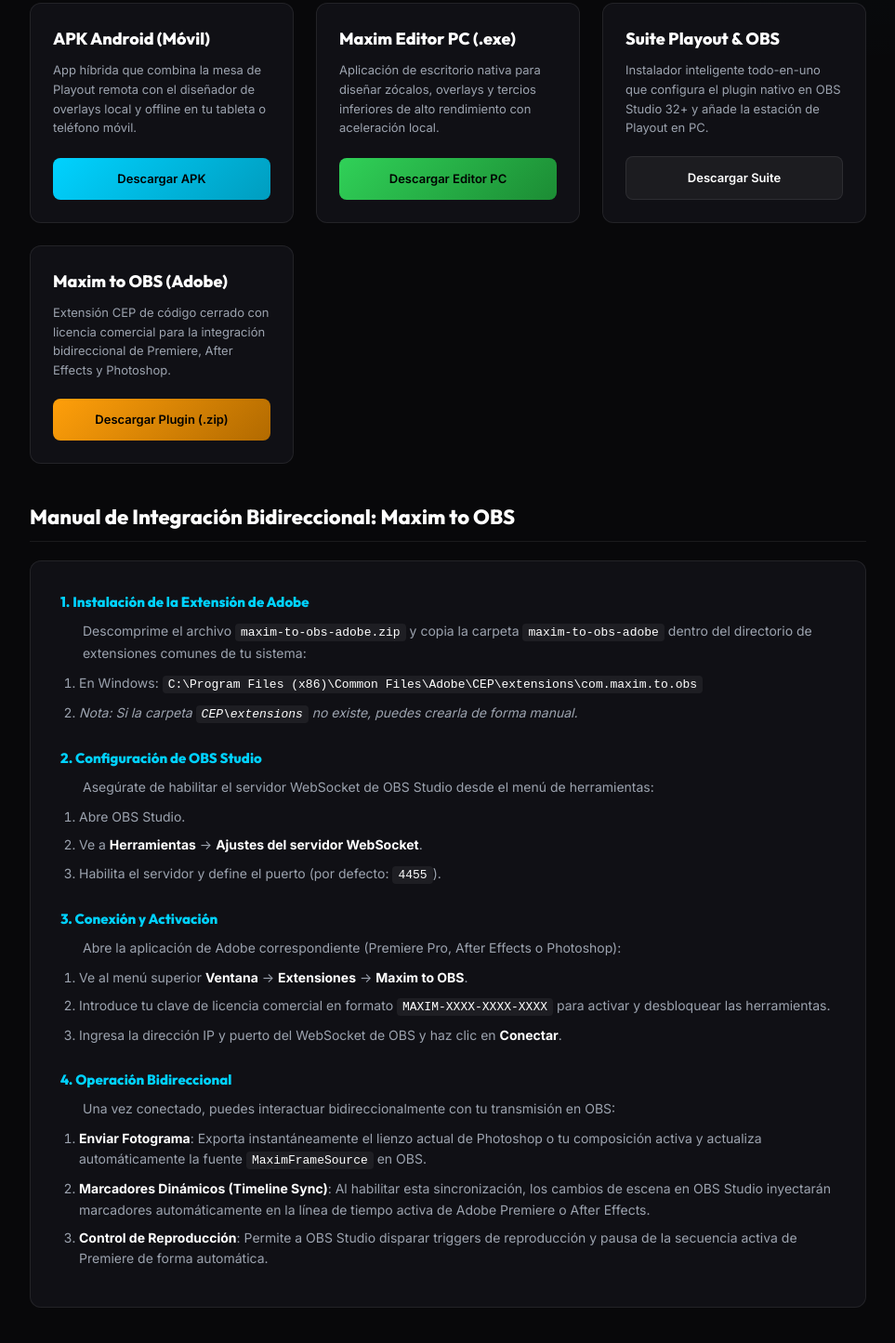
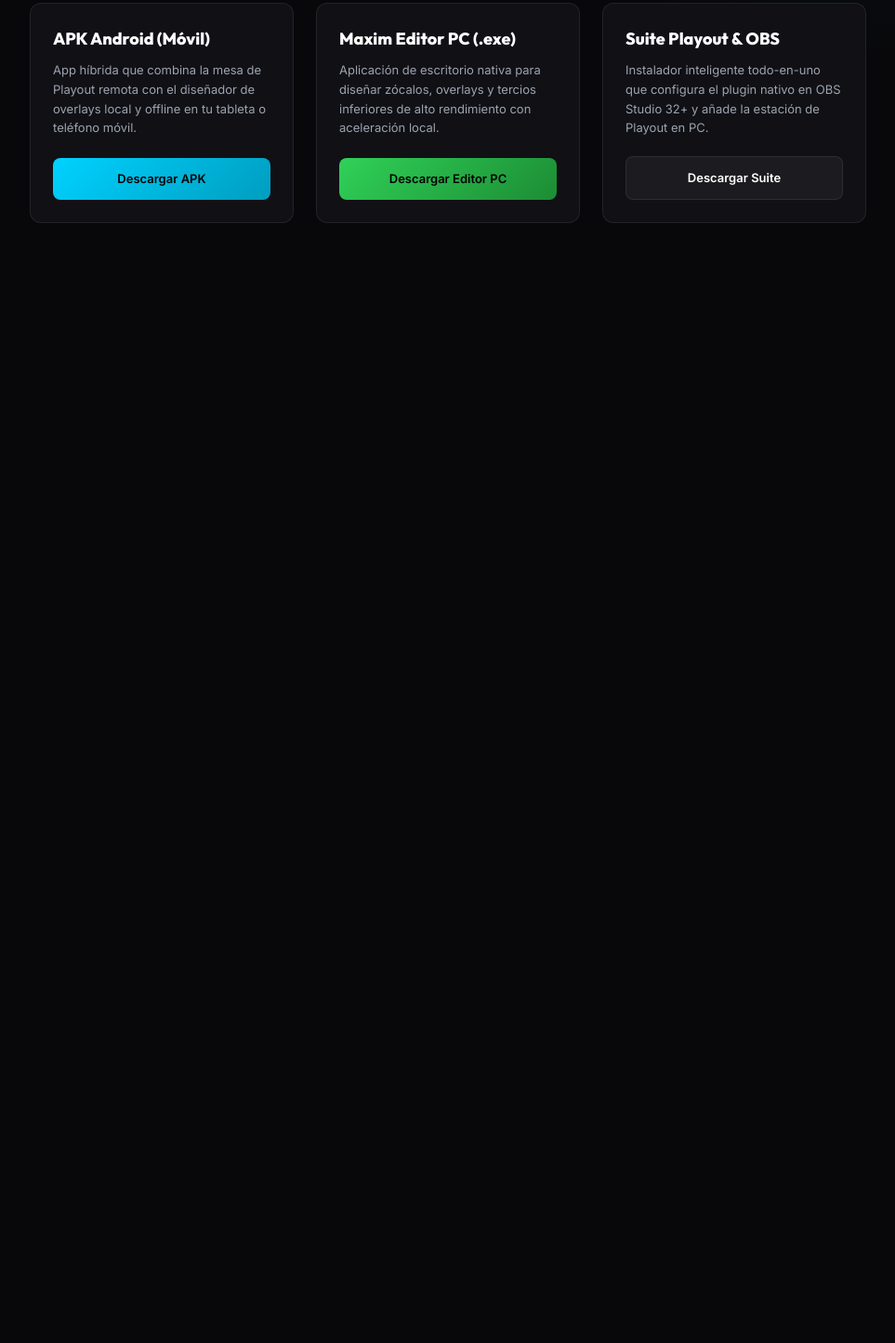
Before and after one commit to luisitoys12/maxim-broadcast-release-plugin, a plain HTML site: page editor.html in a window 1280 px wide. Shown: the part 421-1866 px from the top of the page at 93% size, without its empty margins (158-1121 px from the left). After the commit the page ends 800 px from the top, so only its background shows below. Drawn offline with Linux system fonts and the light colour scheme.

Commit message:
Retira descarga y manual de la extensión Adobe de la página de documentación
Removed Adobe Extension section and integration guide from the editor.html file.

```diff
--- a/editor.html
+++ b/editor.html
@@ -310,66 +310,8 @@
                 <a href="https://github.com/luisitoys12/maxim-broadcast-release-plugin/raw/main/MaximBroadcast-Setup.exe" class="btn-download">Descargar Suite</a>
             </div>
 
-            <!-- Adobe Extension -->
-            <div class="download-card">
-                <div class="card-header">
-                    <h3>Maxim to OBS (Adobe)</h3>
-                    <p>Extensión CEP de código cerrado con licencia comercial para la integración bidireccional de Premiere, After Effects y Photoshop.</p>
-                </div>
-                <a href="https://github.com/luisitoys12/maxim-broadcast-release-plugin/raw/main/maxim-to-obs-adobe.zip" class="btn-download btn-orange">Descargar Plugin (.zip)</a>
-            </div>
         </div>
 
-        <!-- Section: Integration Guide -->
-        <h2>Manual de Integración Bidireccional: Maxim to OBS</h2>
-        <div class="doc-section">
-            <div class="doc-step">
-                <h4>1. Instalación de la Extensión de Adobe</h4>
-                <p>
-                    Descomprime el archivo <code>maxim-to-obs-adobe.zip</code> y copia la carpeta <code>maxim-to-obs-adobe</code> dentro del directorio de extensiones comunes de tu sistema:
-                </p>
-                <ol>
-                    <li>En Windows: <code>C:\Program Files (x86)\Common Files\Adobe\CEP\extensions\com.maxim.to.obs</code></li>
-                    <li><em>Nota: Si la carpeta <code>CEP\extensions</code> no existe, puedes crearla de forma manual.</em></li>
-                </ol>
-            </div>
-
-            <div class="doc-step">
-                <h4>2. Configuración de OBS Studio</h4>
-                <p>
-                    Asegúrate de habilitar el servidor WebSocket de OBS Studio desde el menú de herramientas:
-                </p>
-                <ol>
-                    <li>Abre OBS Studio.</li>
-                    <li>Ve a <strong>Herramientas</strong> -> <strong>Ajustes del servidor WebSocket</strong>.</li>
-                    <li>Habilita el servidor y define el puerto (por defecto: <code>4455</code>).</li>
-                </ol>
-            </div>
-
-            <div class="doc-step">
-                <h4>3. Conexión y Activación</h4>
-                <p>
-                    Abre la aplicación de Adobe correspondiente (Premiere Pro, After Effects o Photoshop):
-                </p>
-                <ol>
-                    <li>Ve al menú superior <strong>Ventana</strong> -> <strong>Extensiones</strong> -> <strong>Maxim to OBS</strong>.</li>
-                    <li>Introduce tu clave de licencia comercial en formato <code>MAXIM-XXXX-XXXX-XXXX</code> para activar y desbloquear las herramientas.</li>
-                    <li>Ingresa la dirección IP y puerto del WebSocket de OBS y haz clic en <strong>Conectar</strong>.</li>
-                </ol>
-            </div>
-
-            <div class="doc-step">
-                <h4>4. Operación Bidireccional</h4>
-                <p>
-                    Una vez conectado, puedes interactuar bidireccionalmente con tu transmisión en OBS:
-                </p>
-                <ol>
-                    <li><strong>Enviar Fotograma</strong>: Exporta instantáneamente el lienzo actual de Photoshop o tu composición activa y actualiza automáticamente la fuente <code>MaximFrameSource</code> en OBS.</li>
-                    <li><strong>Marcadores Dinámicos (Timeline Sync)</strong>: Al habilitar esta sincronización, los cambios de escena en OBS Studio inyectarán marcadores automáticamente en la línea de tiempo activa de Adobe Premiere o After Effects.</li>
-                    <li><strong>Control de Reproducción</strong>: Permite a OBS Studio disparar triggers de reproducción y pausa de la secuencia activa de Premiere de forma automática.</li>
-                </ol>
-            </div>
-        </div>
     </div>
 
 </body>
```
